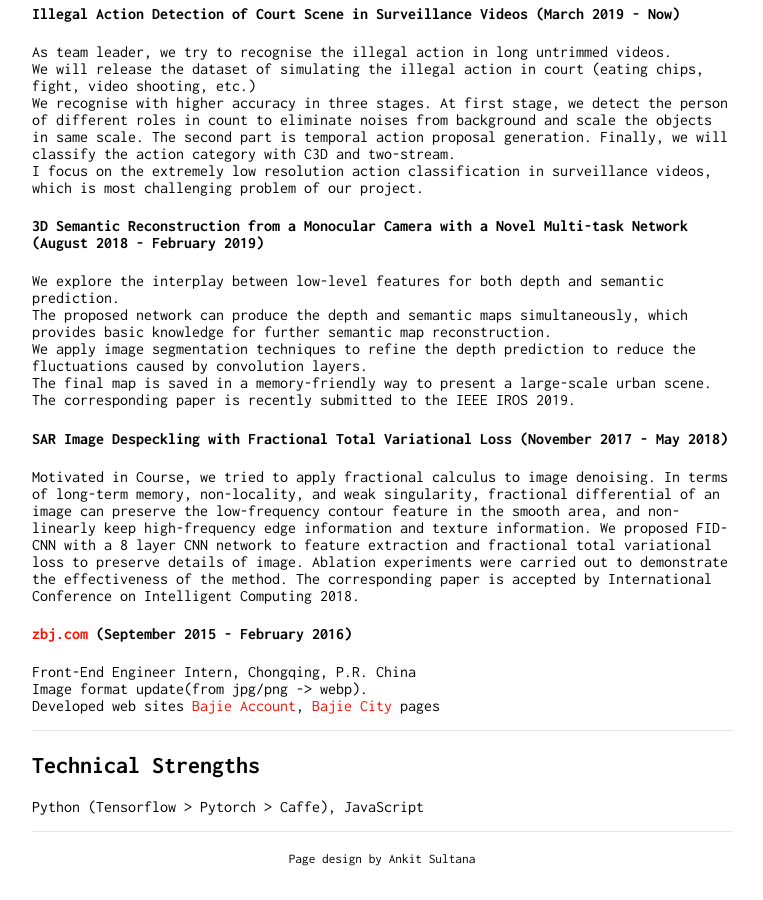
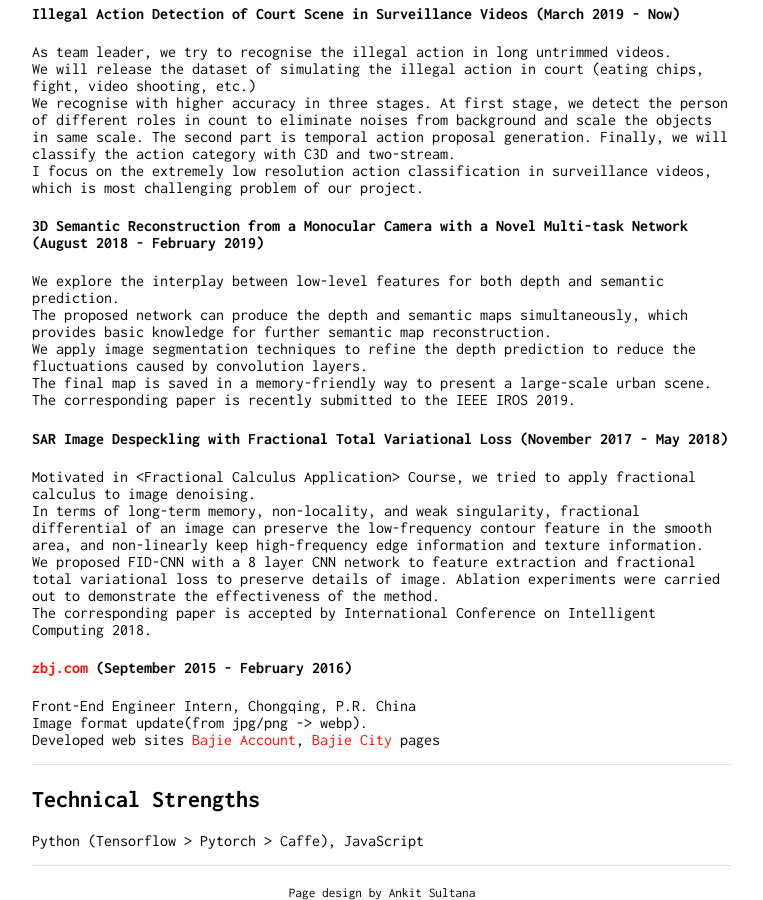
Before and after one commit to RaymondByc/raymondbyc-github.io, a Jekyll site: the page built from index.md, in a window 1280 px wide and 900 px high, scrolled down 969 px. Shown: the whole window, without its empty margins (258-1021 px from the left). Built offline with Jekyll 4.4.1, drawn with Linux system fonts in a browser that asks for light colours; our own code applies the rules of GitHub Pages for plain Markdown files; before the commit the page ends 1835 px from its top, so only the background shows below that.

Commit message:
index update.

```diff
--- a/index.md
+++ b/index.md
@@ -56,7 +56,7 @@ The final map is saved in a memory-friendly way to present a large-scale urban s
 The corresponding paper is recently submitted to the IEEE IROS 2019.
 
 #### SAR Image Despeckling with Fractional Total Variational Loss (November 2017 - May 2018)
-Motivated in <Fractional Calculus Application> Course, we tried to apply fractional calculus to image denoising.
+Motivated in \<Fractional Calculus Application\> Course, we tried to apply fractional calculus to image denoising.
 In terms of long-term memory, non-locality, and weak singularity, fractional differential of an image can preserve the low-frequency contour feature in the smooth area,
 and non-linearly keep high-frequency edge information and texture information.
 We proposed FID-CNN with a 8 layer CNN network to feature extraction and fractional total variational loss to preserve details of image.
```
